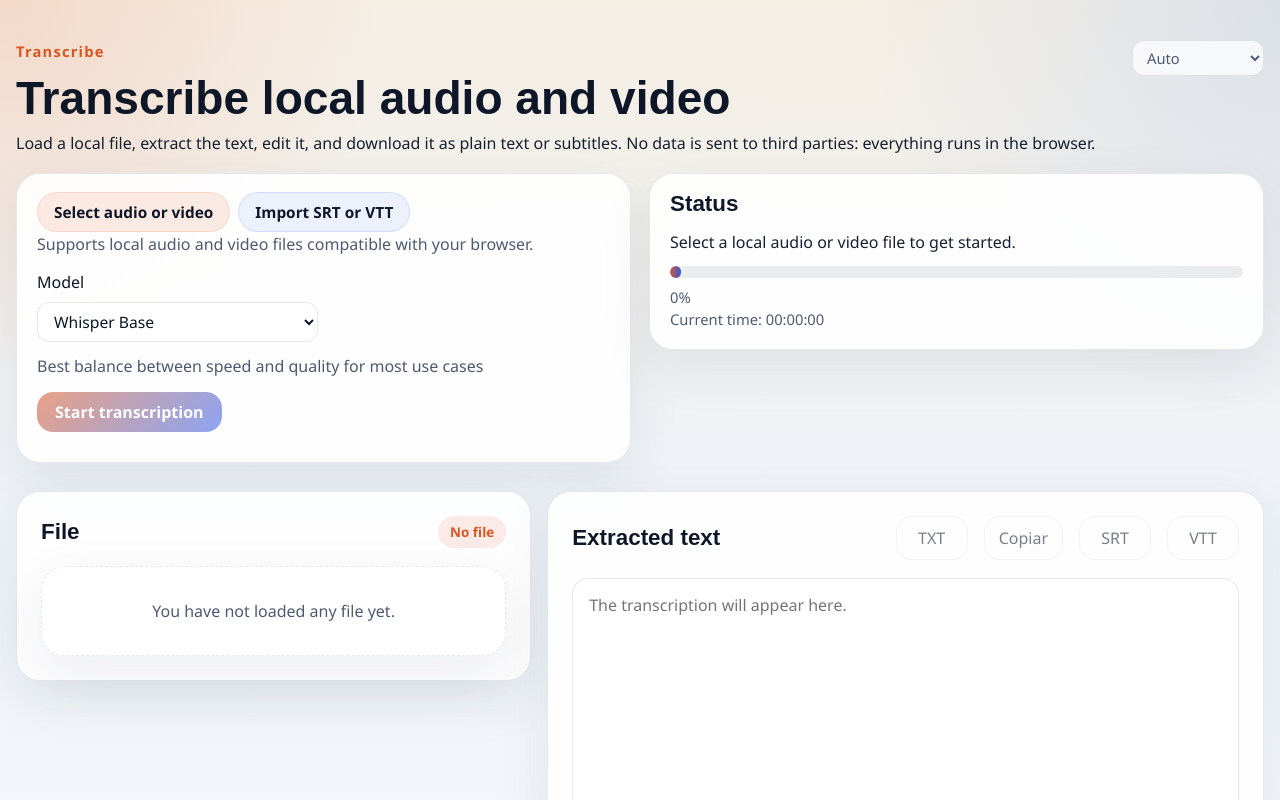
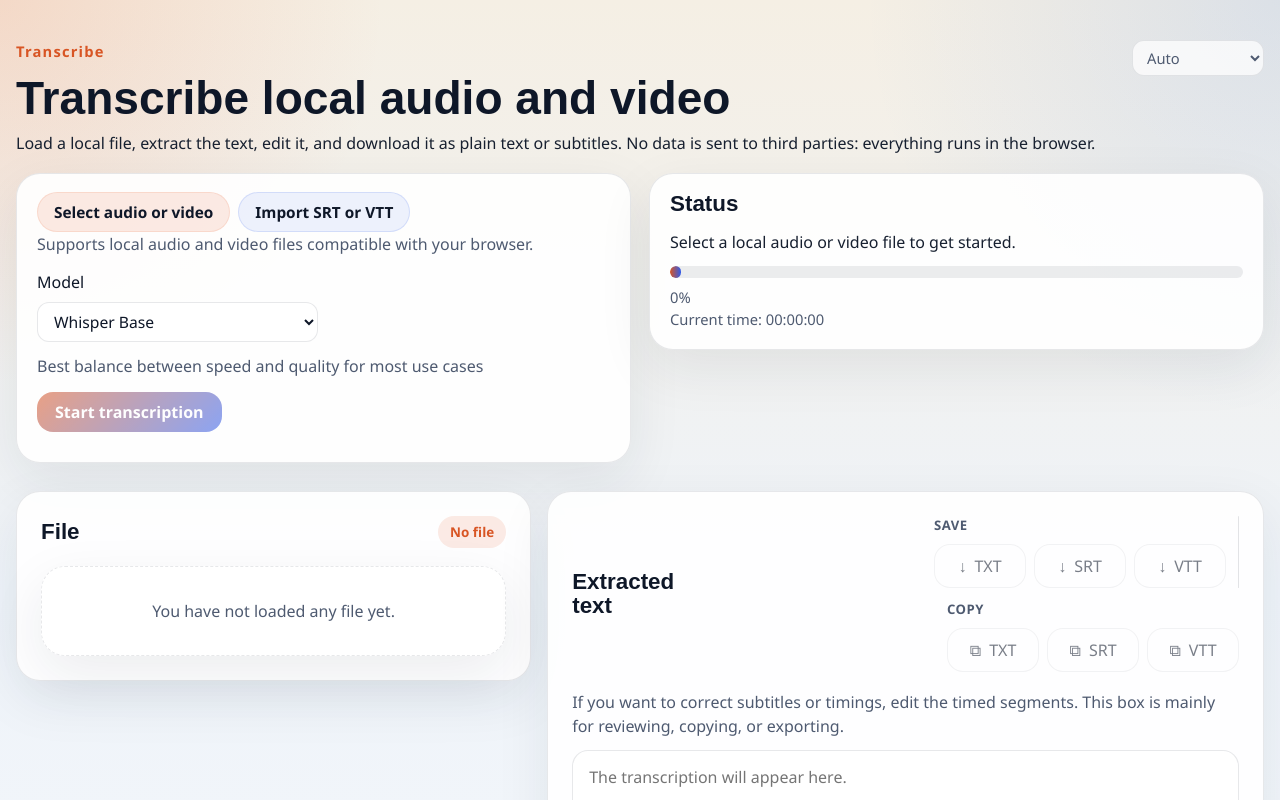
Before and after one commit to jjdeharo/transcribe, a React (Vite) app: page / in a window 1280 px wide. Shown: the top 800 px of the page. Built offline with nearby package versions, Linux system fonts and the light colour scheme; the HTML template or start-up script is replaced by a standard one.

Commit message:
Polish export and copy actions

```diff
--- a/package.json
+++ b/package.json
@@ -1,7 +1,7 @@
 {
   "name": "transcribe",
   "private": true,
-  "version": "0.1.2",
+  "version": "0.1.3",
   "type": "module",
   "scripts": {
     "dev": "vite",
--- a/src/App.css
+++ b/src/App.css
@@ -487,6 +487,48 @@
   min-width: 72px;
 }
 
+.export-actions {
+  flex-wrap: wrap;
+  justify-content: flex-end;
+  gap: 12px;
+}
+
+.export-group {
+  display: flex;
+  flex-direction: column;
+  gap: 8px;
+}
+
+.export-divider {
+  align-self: stretch;
+  width: 1px;
+  border-radius: 999px;
+  background: rgba(23, 32, 48, 0.12);
+}
+
+.export-group-title {
+  color: var(--text-soft);
+  font-size: 0.82rem;
+  font-weight: 700;
+  text-transform: uppercase;
+  letter-spacing: 0.04em;
+}
+
+.export-group-actions {
+  display: flex;
+  flex-wrap: wrap;
+  gap: 8px;
+}
+
+.export-group-actions button {
+  display: inline-flex;
+  align-items: center;
+  justify-content: center;
+  gap: 8px;
+  min-width: 92px;
+  padding: 0 14px;
+}
+
 .transcript-panel {
   margin-top: 0;
 }
@@ -552,6 +594,22 @@
   text-align: center;
   color: var(--text-soft);
   background: var(--surface);
+}
+
+.copy-feedback {
+  margin-bottom: 16px;
+  padding: 12px 14px;
+  border-color: rgba(44, 122, 123, 0.18);
+  background: rgba(44, 122, 123, 0.08);
+}
+
+.copy-feedback p {
+  color: #1d5f60;
+  font-weight: 700;
+}
+
+.output-hint {
+  margin-bottom: 12px;
 }
 
 .error-note {
@@ -675,7 +733,24 @@
 
   .export-actions {
     width: 100%;
-    flex-wrap: wrap;
+    flex-direction: column;
+    align-items: stretch;
+  }
+
+  .export-group {
+    width: 100%;
+  }
+
+  .export-divider {
+    display: none;
+  }
+
+  .export-group-actions {
+    width: 100%;
+  }
+
+  .export-group-actions button {
+    flex: 1 1 96px;
   }
 
   .preview-panel-sticky {
--- a/src/App.tsx
+++ b/src/App.tsx
@@ -135,6 +135,8 @@
     cancel: 'Cancelar',
     status: 'Estado',
     modelDownload: 'Descarga del modelo',
+    saveAs: 'Guardar',
+    copyAs: 'Copiar',
     currentTime: 'Tiempo actual',
     lastRun: 'Última ejecución',
     noData: 'sin datos',
@@ -155,6 +157,7 @@
     transcriptionTrack: 'Transcripción',
     noMediaLoaded: 'Todavía no has cargado ningún archivo.',
     extractedText: 'Texto extraído',
+    extractedTextHint: 'Si quieres corregir subtítulos o tiempos, edita los fragmentos temporizados. Este cuadro sirve sobre todo para revisar, copiar o exportar.',
     fragmentsTimed: 'Fragmentos temporizados',
     noBlocks: 'Aún no hay bloques',
     blocksCount: '{count} bloques',
@@ -197,6 +200,8 @@
     savedSessionNoFile: 'Transcripción sin archivo asociado',
     copied: 'Texto copiado al portapapeles.',
     copyFailed: 'No se pudo copiar el texto al portapapeles.',
+    copiedFormat: '{format} copiado al portapapeles.',
+    copyFailedFormat: 'No se pudo copiar {format} al portapapeles.',
     sessionRestored: 'Sesión restaurada. Vuelve a cargar el archivo si quieres previsualizar o sincronizar con el vídeo.',
     localTranscriptionRestored: 'Transcripción restaurada desde el guardado local.',
     recoveredForCurrentFile: 'Archivo cargado. Transcripción recuperada del guardado local y sincronizada con el medio.',
@@ -231,6 +236,8 @@
     cancel: 'Cancel',
     status: 'Status',
     modelDownload: 'Model download',
+    saveAs: 'Save',
+    copyAs: 'Copy',
     currentTime: 'Current time',
     lastRun: 'Last run',
     noData: 'no data',
@@ -251,6 +258,7 @@
     transcriptionTrack: 'Transcription',
     noMediaLoaded: 'You have not loaded any file yet.',
     extractedText: 'Extracted text',
+    extractedTextHint: 'If you want to correct subtitles or timings, edit the timed segments. This box is mainly for reviewing, copying, or exporting.',
     fragmentsTimed: 'Timed segments',
     noBlocks: 'No blocks yet',
     blocksCount: '{count} blocks',
@@ -293,6 +301,8 @@
     savedSessionNoFile: 'Transcription without associated file',
     copied: 'Text copied to clipboard.',
     copyFailed: 'Could not copy text to clipboard.',
+    copiedFormat: '{format} copied to clipboard.',
+    copyFailedFormat: 'Could not copy {format} to clipboard.',
     sessionRestored: 'Session restored. Reload the file if you want preview or media sync.',
     localTranscriptionRestored: 'Transcription restored from local storage.',
     recoveredForCurrentFile: 'File loaded. Transcription restored from local storage and synced with the media.',
@@ -327,6 +337,8 @@
     cancel: 'Cancel·la',
     status: 'Estat',
     modelDownload: 'Descàrrega del model',
+    saveAs: 'Desa',
+    copyAs: 'Copia',
     currentTime: 'Temps actual',
     lastRun: 'Darrera execució',
     noData: 'sense dades',
@@ -347,6 +359,7 @@
     transcriptionTrack: 'Transcripció',
     noMediaLoaded: 'Encara no has carregat cap fitxer.',
     extractedText: 'Text extret',
+    extractedTextHint: 'Si vols corregir subtítols o temps, edita els fragments temporitzats. Aquest quadre serveix sobretot per revisar, copiar o exportar.',
     fragmentsTimed: 'Fragments temporitzats',
     noBlocks: 'Encara no hi ha blocs',
     blocksCount: '{count} blocs',
@@ -389,6 +402,8 @@
     savedSessionNoFile: 'Transcripció sense fitxer associat',
     copied: 'Text copiat al porta-retalls.',
     copyFailed: 'No s\'ha pogut copiar el text al porta-retalls.',
+    copiedFormat: '{format} copiat al porta-retalls.',
+    copyFailedFormat: 'No s\'ha pogut copiar {format} al porta-retalls.',
     sessionRestored: 'Sessió restaurada. Torna a carregar el fitxer si vols previsualització o sincronització amb el vídeo.',
     localTranscriptionRestored: 'Transcripció restaurada des del desament local.',
     recoveredForCurrentFile: 'Fitxer carregat. Transcripció recuperada del desament local i sincronitzada amb el mitjà.',
@@ -423,6 +438,8 @@
     cancel: 'Cancelar',
     status: 'Estado',
     modelDownload: 'Descarga do modelo',
+    saveAs: 'Gardar',
+    copyAs: 'Copiar',
     currentTime: 'Tempo actual',
     lastRun: 'Última execución',
     noData: 'sen datos',
@@ -443,6 +460,7 @@
     transcriptionTrack: 'Transcrición',
     noMediaLoaded: 'Aínda non cargaches ningún ficheiro.',
     extractedText: 'Texto extraído',
+    extractedTextHint: 'Se queres corrixir subtítulos ou tempos, edita os fragmentos temporizados. Este cadro serve sobre todo para revisar, copiar ou exportar.',
     fragmentsTimed: 'Fragmentos temporizados',
     noBlocks: 'Aínda non hai bloques',
     blocksCount: '{count} bloques',
@@ -485,6 +503,8 @@
     savedSessionNoFile: 'Transcrición sen ficheiro asociado',
     copied: 'Texto copiado ao portapapeis.',
     copyFailed: 'Non se puido copiar o texto ao portapapeis.',
+    copiedFormat: '{format} copiado ao portapapeis.',
+    copyFailedFormat: 'Non se puido copiar {format} ao portapapeis.',
     sessionRestored: 'Sesión restaurada. Volve cargar o ficheiro se queres previsualización ou sincronización co vídeo.',
     localTranscriptionRestored: 'Transcrición restaurada desde o gardado local.',
     recoveredForCurrentFile: 'Ficheiro cargado. Transcrición recuperada do gardado local e sincronizada co medio.',
@@ -519,6 +539,8 @@
     cancel: 'Utzi',
     status: 'Egoera',
     modelDownload: 'Ereduaren deskarga',
+    saveAs: 'Gorde',
+    copyAs: 'Kopiatu',
     currentTime: 'Uneko denbora',
     lastRun: 'Azken exekuzioa',
     noData: 'daturik ez',
@@ -539,6 +561,7 @@
     transcriptionTrack: 'Transkripzioa',
     noMediaLoaded: 'Oraindik ez duzu fitxategirik kargatu.',
     extractedText: 'Ateratako testua',
+    extractedTextHint: 'Azpitituluak edo denborak zuzendu nahi badituzu, editatu denboraz markatutako zatiak. Koadro hau batez ere berrikusi, kopiatu edo esportatzeko da.',
     fragmentsTimed: 'Denboraz markatutako zatiak',
     noBlocks: 'Oraindik ez dago bloketik',
     blocksCount: '{count} bloke',
@@ -581,6 +604,8 @@
     savedSessionNoFile: 'Lotutako fitxategirik gabeko transkripzioa',
     copied: 'Testua arbelean kopiatu da.',
     copyFailed: 'Ezin izan da testua arbelean kopiatu.',
+    copiedFormat: '{format} arbelean kopiatu da.',
+    copyFailedFormat: 'Ezin izan da {format} arbelean kopiatu.',
     sessionRestored: 'Saioa leheneratu da. Kargatu berriro fitxategia aurrebista edo bideoarekin sinkronizazioa nahi baduzu.',
     localTranscriptionRestored: 'Transkripzioa tokiko gordailutik leheneratu da.',
     recoveredForCurrentFile: 'Fitxategia kargatu da. Transkripzioa tokiko gordailutik berreskuratu eta multimediarekin sinkronizatu da.',
@@ -902,6 +927,18 @@
     window.addEventListener('keydown', handleKeyDown)
     return () => window.removeEventListener('keydown', handleKeyDown)
   })
+
+  useEffect(() => {
+    if (!copyMessage) {
+      return
+    }
+
+    const timeoutId = window.setTimeout(() => {
+      setCopyMessage('')
+    }, 2400)
+
+    return () => window.clearTimeout(timeoutId)
+  }, [copyMessage])
 
   const fileSummary = useMemo(() => {
     if (!selectedFile) {
@@ -1291,13 +1328,17 @@
     downloadTextFile(`${outputBaseName}.txt`, toTxt(segments, mergedPlainText), 'text/plain;charset=utf-8')
   }
 
+  const handleCopy = async (format: 'TXT' | 'SRT' | 'VTT', content: string) => {
+    try {
+      await navigator.clipboard.writeText(content)
+      setCopyMessage(formatTemplate(texts.copiedFormat, { format }))
+    } catch {
+      setCopyMessage(formatTemplate(texts.copyFailedFormat, { format }))
+    }
+  }
+
   const handleCopyText = async () => {
-    try {
-      await navigator.clipboard.writeText(toTxt(segments, mergedPlainText))
-      setCopyMessage(texts.copied)
-    } catch {
-      setCopyMessage(texts.copyFailed)
-    }
+    await handleCopy('TXT', toTxt(segments, mergedPlainText))
   }
 
   const handleExportSrt = () => {
@@ -1306,6 +1347,14 @@
 
   const handleExportVtt = () => {
     downloadTextFile(`${outputBaseName}.vtt`, toVtt(segments), 'text/vtt;charset=utf-8')
+  }
+
+  const handleCopySrt = async () => {
+    await handleCopy('SRT', toSrt(segments))
+  }
+
+  const handleCopyVtt = async () => {
+    await handleCopy('VTT', toVtt(segments))
   }
 
       return (
@@ -1517,20 +1566,43 @@
             <div className="panel-heading">
               <h2>{texts.extractedText}</h2>
               <div className="export-actions">
-                <button disabled={!canExport} onClick={handleExportTxt}>
-                  TXT
-                </button>
-                <button disabled={!canExport} onClick={handleCopyText}>
-                  Copiar
-                </button>
-                <button disabled={!canExport} onClick={handleExportSrt}>
-                  SRT
-                </button>
-                <button disabled={!canExport} onClick={handleExportVtt}>
-                  VTT
-                </button>
+                <div className="export-group">
+                  <span className="export-group-title">{texts.saveAs}</span>
+                  <div className="export-group-actions">
+                    <button disabled={!canExport} onClick={handleExportTxt} type="button">
+                      <span aria-hidden="true">↓</span> TXT
+                    </button>
+                    <button disabled={!canExport} onClick={handleExportSrt} type="button">
+                      <span aria-hidden="true">↓</span> SRT
+                    </button>
+                    <button disabled={!canExport} onClick={handleExportVtt} type="button">
+                      <span aria-hidden="true">↓</span> VTT
+                    </button>
+                  </div>
+                </div>
+                <div aria-hidden="true" className="export-divider" />
+                <div className="export-group">
+                  <span className="export-group-title">{texts.copyAs}</span>
+                  <div className="export-group-actions">
+                    <button disabled={!canExport} onClick={handleCopyText} type="button">
+                      <span aria-hidden="true">⧉</span> TXT
+                    </button>
+                    <button disabled={!canExport} onClick={handleCopySrt} type="button">
+                      <span aria-hidden="true">⧉</span> SRT
+                    </button>
+                    <button disabled={!canExport} onClick={handleCopyVtt} type="button">
+                      <span aria-hidden="true">⧉</span> VTT
+                    </button>
+                  </div>
+                </div>
               </div>
             </div>
+            {copyMessage ? (
+              <div className="status-box copy-feedback" role="status" aria-live="polite">
+                <p>{copyMessage}</p>
+              </div>
+            ) : null}
+            <p className="small-note output-hint">{texts.extractedTextHint}</p>
 
             <textarea
               className="plain-text"
@@ -1545,7 +1617,6 @@
               }
               placeholder={texts.plainTextPlaceholder}
             />
-            {copyMessage ? <p className="small-note">{copyMessage}</p> : null}
           </article>
 
           <section className="panel transcript-panel">
```
Also changed, not shown: 1 other file (tests, documents, lock files or other folders).
